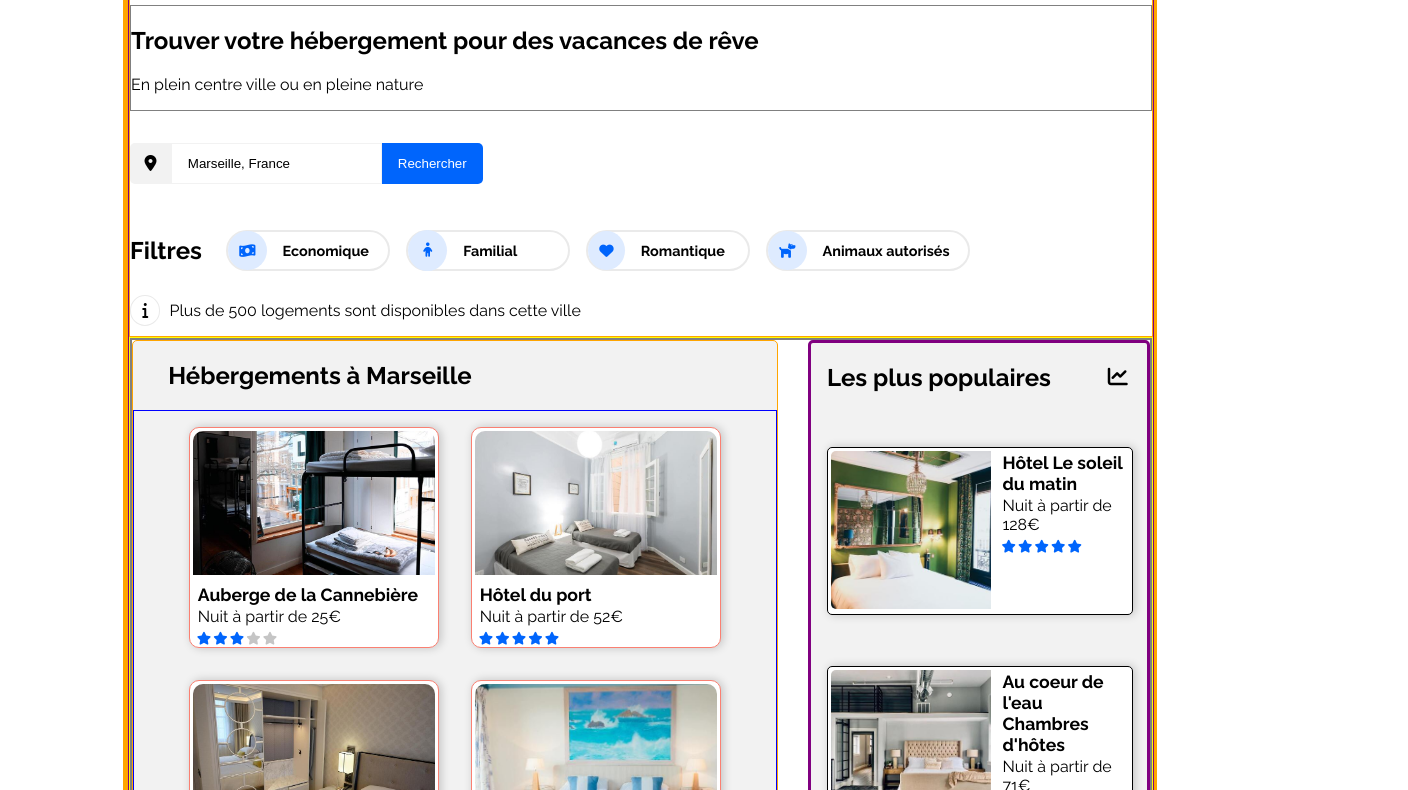
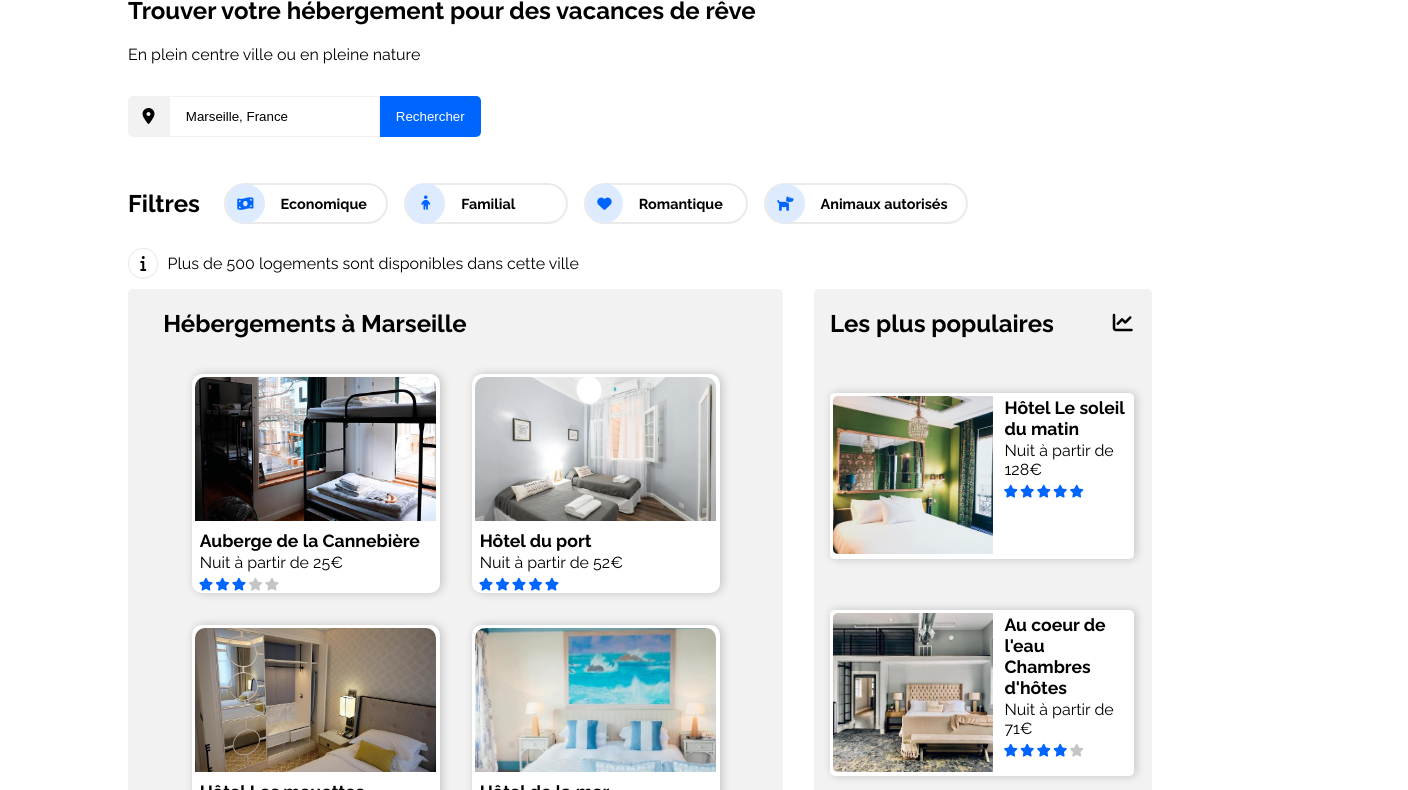
Before and after one commit to MelanieMF/Reservia, a plain HTML site: page index.html in a window 1280 px wide. Shown: the part 84-874 px from the top of the page, 1408 px wide, since content can reach past the window. Drawn offline with Linux system fonts and the light colour scheme.

Commit message:
remove border help for css

```diff
--- a/style.css
+++ b/style.css
@@ -1,9 +1,6 @@
 /* GLOBAL RULES */
 body {
-  width: 1440px;
-  margin: 0 auto;
   font-family: "Raleway";
-  border: 5px solid orange;
 }
 
 main {
@@ -17,7 +14,6 @@ img {
 
 /* HEADER */
 .header-section {
-  border: 1px solid red;
 }
 
 .header-container {
@@ -26,7 +22,6 @@ img {
   display: flex;
   justify-content: space-between;
   align-items: center;
-  border: 2px solid grey;
 }
 
 .header-section img {
@@ -35,7 +30,6 @@ img {
 
 .header-navigation {
   display: flex;
-  /* border: 2px solid green; */
 }
 
 .header-navigation ul {
@@ -43,7 +37,6 @@ img {
   list-style-type: none;
   font-size: 1.1em;
   margin-left: 53rem;
-  /* border: 2px solid blue; */
 }
 
 .header-navigation a {
@@ -71,17 +64,8 @@ img {
 }
 
 /* MAIN */
-.global-section {
-  border: 1px solid purple;
-}
-
-.filters-section {
-  border: 1px solid orange;
-}
-
 .filters-description {
   margin: 1rem 0;
-  border: 1px solid grey;
 }
 
 /* Search bar */
@@ -174,19 +158,12 @@ img {
   margin-right: 5px;
 }
 
-/* Accomodation section */
-.accomodation-section {
-  border: 1px solid yellow;
-}
-
 /* Accomodation */
 .accomodation-main {
   display: flex;
-  border: 2px solid grey;
 }
 
 .accomodation-container {
-  border: 1px solid orange;
   border-radius: 5px;
   background-color: #f2f2f2;
   margin-right: 3%;
@@ -198,7 +175,6 @@ img {
 }
 
 .accomodations {
-  border: 1px solid blue;
   display: flex;
   flex-wrap: wrap;
   justify-content: center;
@@ -212,7 +188,6 @@ img {
   height: 14rem;
   width: 17rem;
   border-radius: 10px;
-  border: 1px solid salmon;
   background-color: #fff;
   margin: 1rem;
   color: #000;
@@ -263,7 +238,6 @@ img {
   background-color: #f2f2f2;
   border-radius: 5px;
   width: 30%;
-  border: 3px solid purple;
 }
 
 .mostpopular-section h2 {
@@ -291,7 +265,6 @@ img {
   height: 8rem;
   width: 25rem;
   display: flex;
-  border: 1px solid black;
   background-color: #fff;
   border-radius: 5px;
   margin: 1rem;
@@ -334,7 +307,6 @@ img {
 /* Activity section */
 
 .acitivity-section {
-  border: 1px solid orange;
   border-radius: 5px;
 }
 
@@ -343,7 +315,6 @@ img {
 }
 
 .activity-container {
-  border: 1px solid blue;
   display: flex;
   justify-content: center;
 }
@@ -356,7 +327,6 @@ img {
   height: 15rem;
   width: 20rem;
   border-radius: 10px;
-  border: 1px solid salmon;
   background-color: #fff;
   margin: 1rem;
   color: #000;
@@ -411,13 +381,14 @@ img {
 
 /* FOOTER */
 footer {
+  width: 100vw;
   padding: 1rem 0;
   background-color: #f2f2f2;
 }
 
 footer section {
   width: 1440px;
-  border: 1px solid black;
+  margin: auto;
   display: flex;
 }
 
@@ -826,7 +797,6 @@ footer a {
   /* Acitivity */
   .activity-container {
     flex-direction: column;
-    /* flex-wrap: wrap; */
     align-items: center;
   }
 
```
